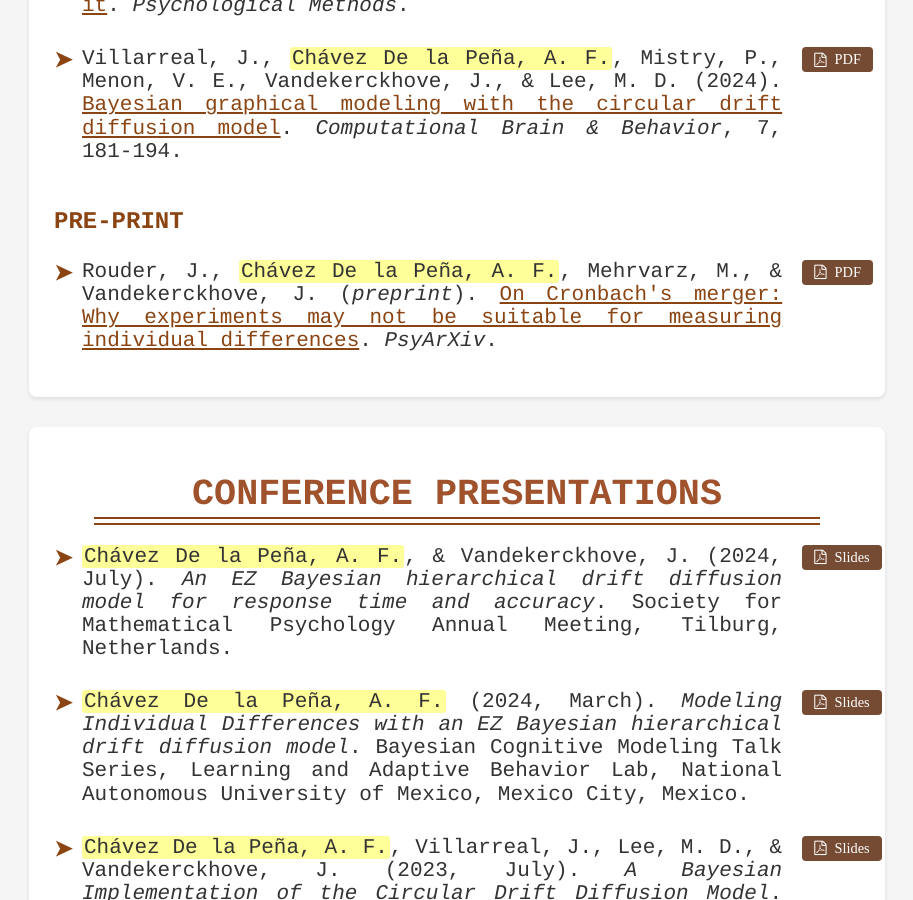
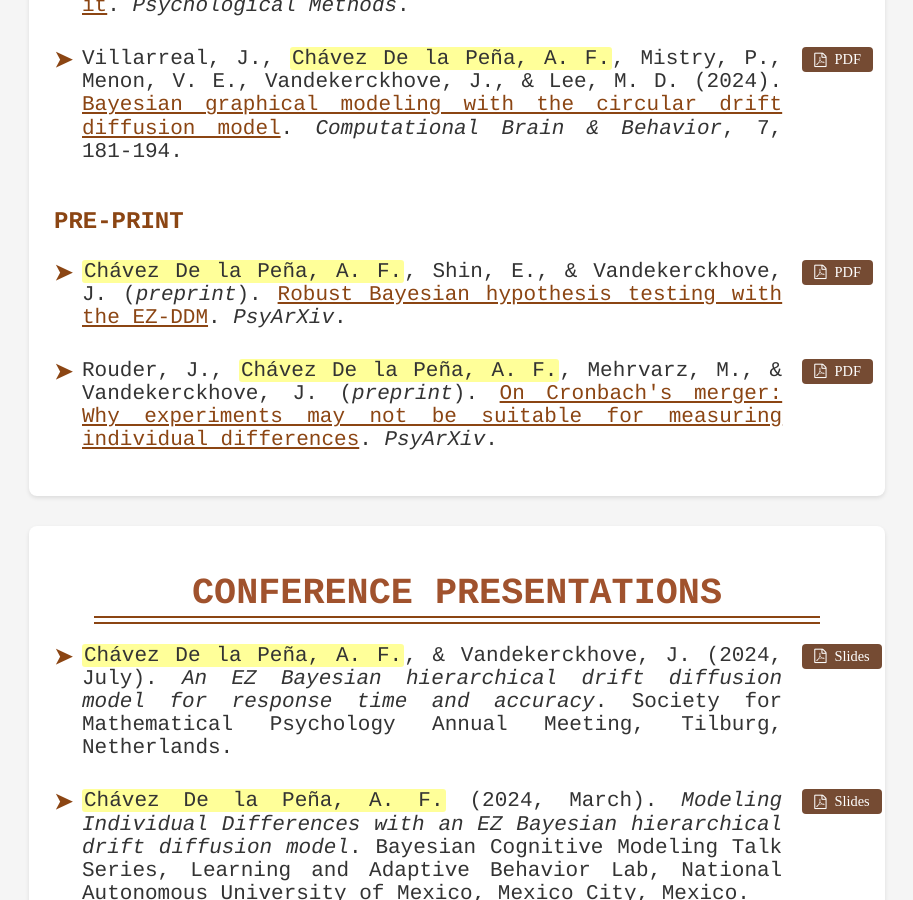
Before and after one commit to Adrifelcha/adrifelcha.github.io, a Jekyll site: the page built from publications/index.html, in a window 1280 px wide and 900 px high, scrolled down 674 px. Shown: the whole window, without its empty margins (183-1096 px from the left). Built offline with Jekyll 4.4.1, drawn with Linux system fonts in a browser that asks for light colours; some web fonts are replaced.

Commit message:
Add: Preprint with J and Eunice

```diff
--- a/publications/index.html
+++ b/publications/index.html
@@ -48,6 +48,19 @@ title: Publications & Presentations
             </div>
 
             <h3>Pre-print</h3>
+            <div class="publication-item">
+                <div class="pub-content">
+                    <p class="citation">
+                        <span class="author-highlight">Chávez De la Peña, A. F.</span>, Shin, E., & Vandekerckhove, J. (<em>preprint</em>). <a href="https://osf.io/preprints/psyarxiv/7gcyw_v1" target="_blank">Robust Bayesian hypothesis testing with the EZ-DDM</a>. <em>PsyArXiv</em>.
+                    </p>
+                    <div class="pub-links">
+                        <a href="https://osf.io/preprints/psyarxiv/7gcyw_v1" target="_blank" class="pub-button">
+                            <i class="fa fa-file-pdf-o"></i> PDF
+                        </a>
+                    </div>
+                </div>
+            </div>
+
             <div class="publication-item">
                 <div class="pub-content">
                     <p class="citation">
```
